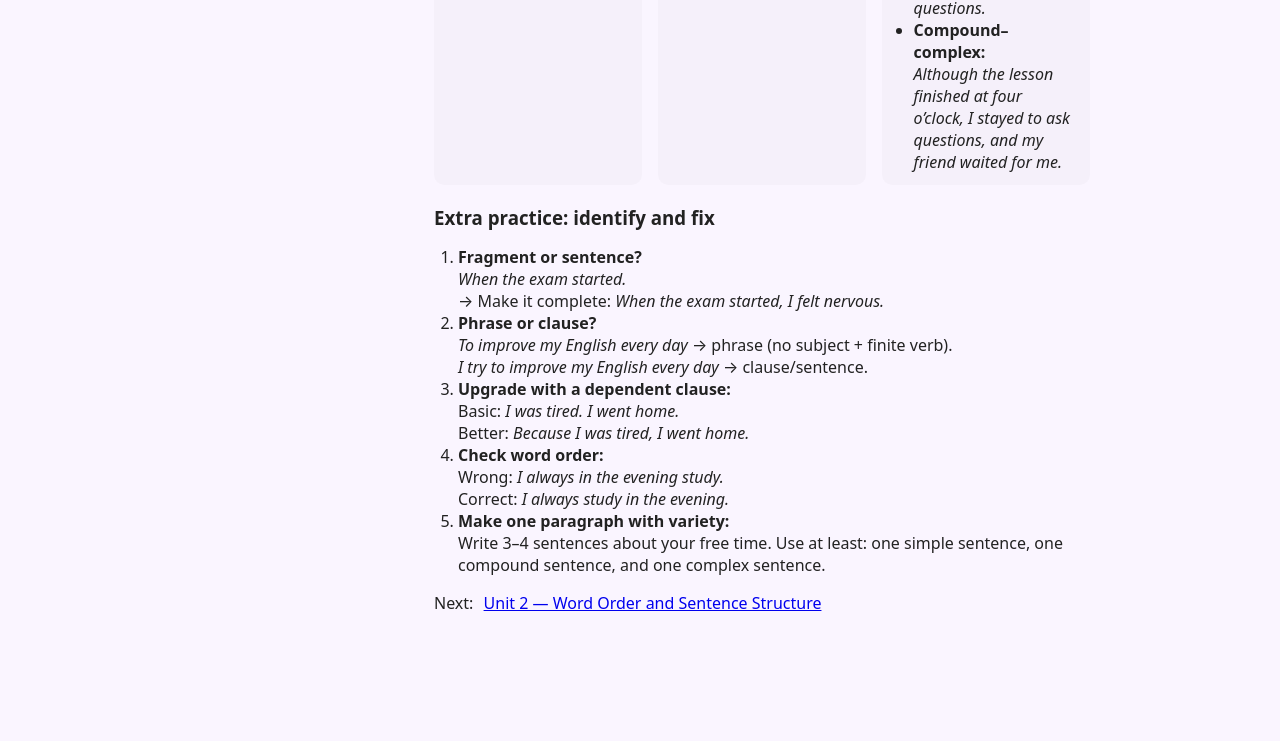
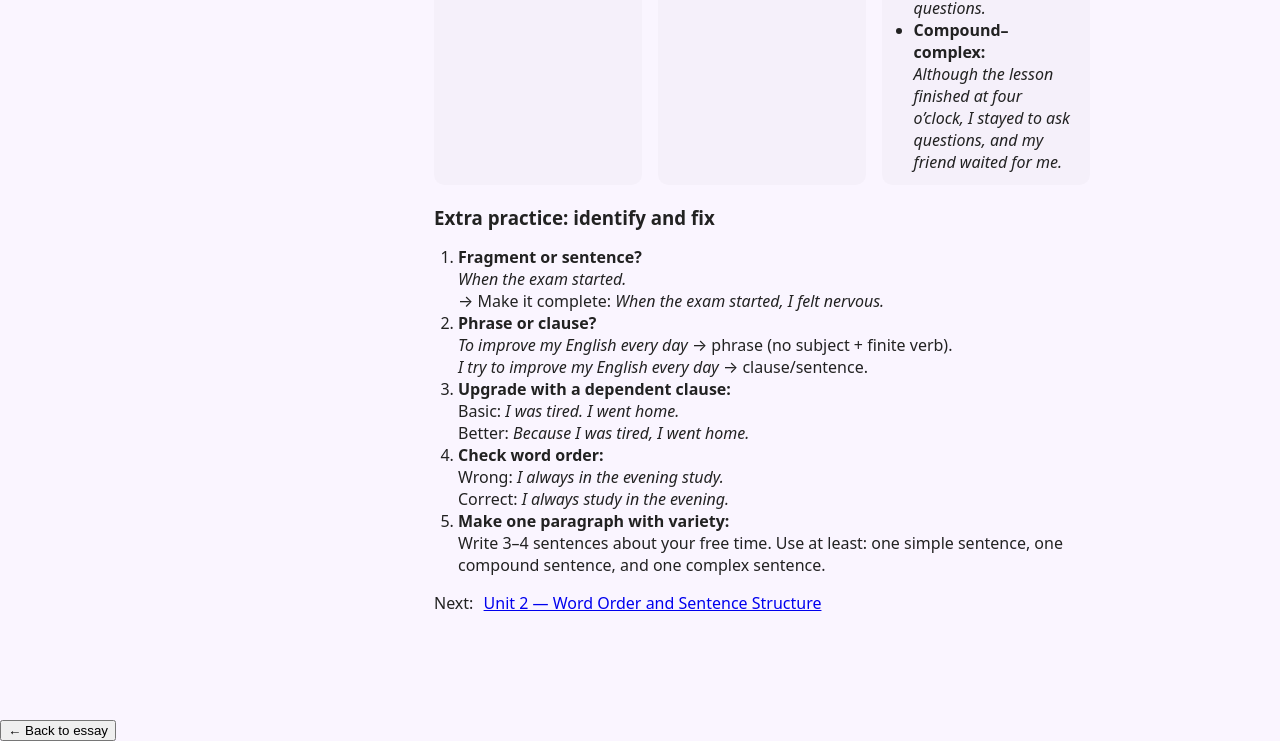
Before and after one commit to alfons149-cmyk/essay-coach-instant, a plain HTML site: page assets/book/reader.html in a window 1280 px wide. Shown: the part 6221-6962 px from the top of the page. Before the commit the page ends 6907 px from the top, so only its background shows below. Drawn offline with Linux system fonts and the light colour scheme.

Commit message:
Update reader.html

```diff
--- a/assets/book/reader.html
+++ b/assets/book/reader.html
@@ -66,6 +66,11 @@
       </section>
     </div>
   </main>
+
+  <!-- Floating back-to-essay button -->
+<button id="back-to-essay-fab" class="back-to-essay-fab">
+  ← Back to essay
+</button>
 
   <!-- Single, clean script that matches the HTML above -->
   <script>
```
